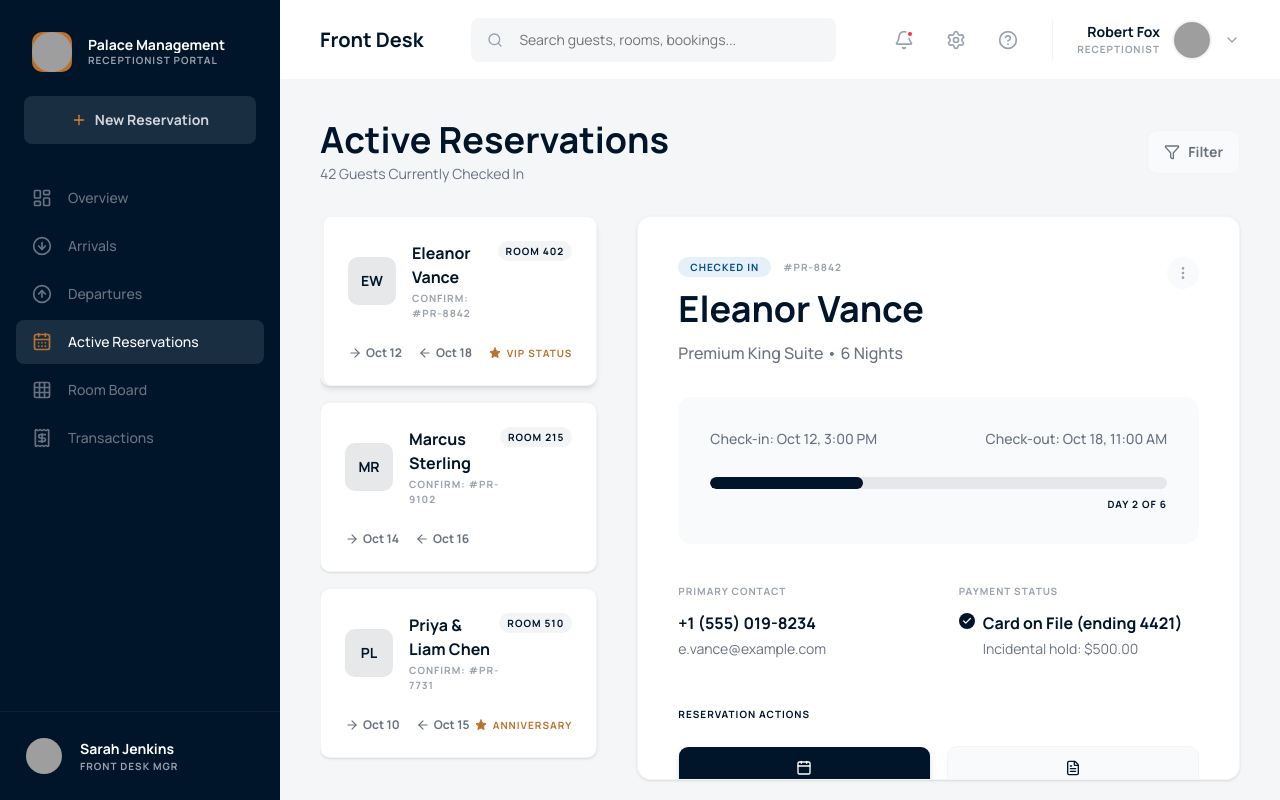
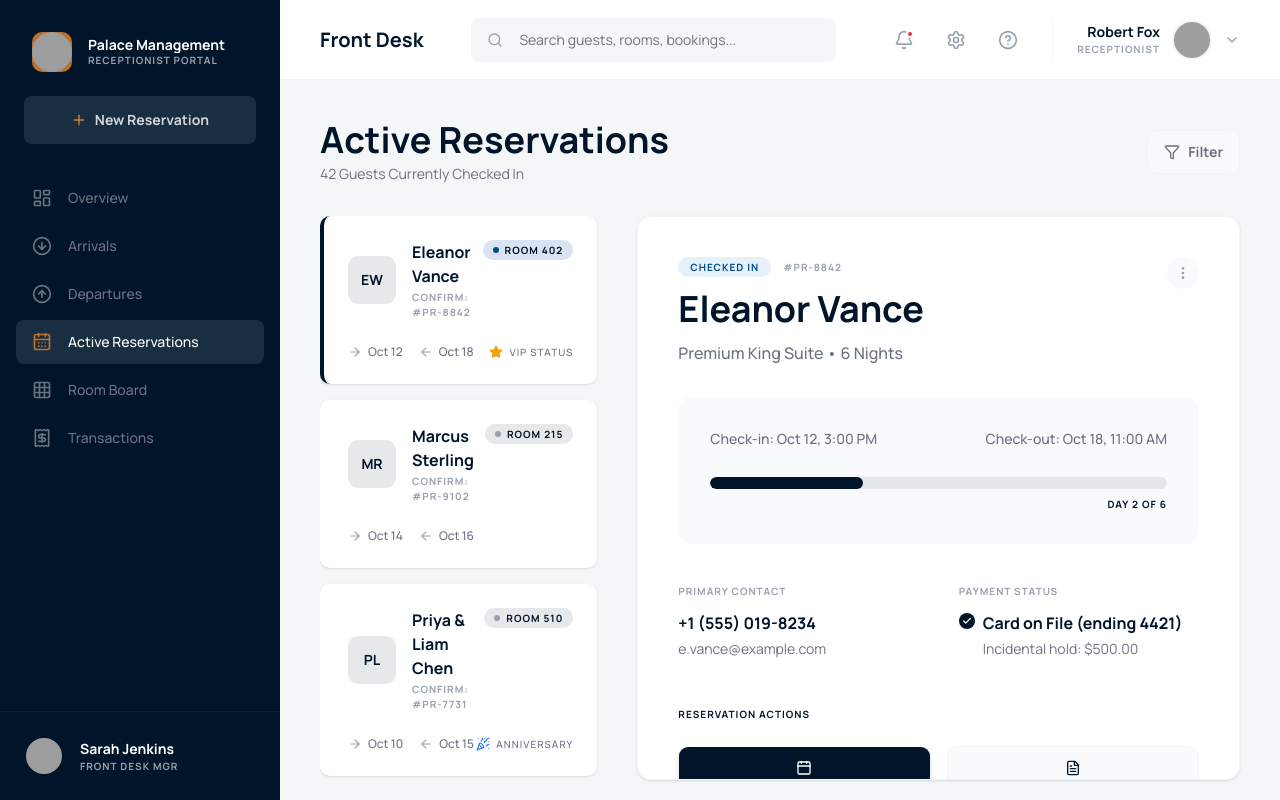
Before and after one commit to NdiRaoul/Jagamn-hotel-mgt, a Next.js app: page /reception/reservations in a window 1280 px wide. Built offline with nearby package versions, Linux system fonts and the light colour scheme; grey boxes are pictures that could not be loaded.

Commit message:
Added receptionist portal screens

```diff
--- a/src/app/(staff)/reception/check-in/[id]/page.tsx
+++ b/src/app/(staff)/reception/check-in/[id]/page.tsx
@@ -33,6 +33,14 @@ import {
   DialogTrigger,
   DialogFooter,
 } from "@/components/ui/dialog";
+import {
+  Sheet,
+  SheetContent,
+  SheetHeader,
+  SheetTitle,
+  SheetDescription,
+  SheetTrigger,
+} from "@/components/ui/sheet";
 import { cn } from "@/lib/utils";
 import { getArrivalById } from "@/lib/mock-data";
 import { notFound } from "next/navigation";
@@ -73,12 +81,93 @@ export default function CheckInPage(props: { params: Promise<{ id: string }> })
         </div>
 
         <div className="flex items-center gap-4">
+          <Sheet>
+            <SheetTrigger asChild>
               <Button
                 variant="outline"
                 className="h-12 px-8 bg-[#E6E8EA] border-gray-200 text-[#00152A] font-bold hover:bg-gray-50"
               >
                 Edit Booking
               </Button>
+            </SheetTrigger>
+            <SheetContent className="w-[400px] sm:w-[540px] bg-[#F4F6F8] overflow-y-auto">
+              <SheetHeader className="mb-8">
+                <SheetTitle className="manrope-bold text-3xl text-[#00152A]">Edit Booking</SheetTitle>
+                <SheetDescription className="text-gray-500">
+                  Update reservation details for {guestData.guest}.
+                </SheetDescription>
+              </SheetHeader>
+
+              <div className="space-y-8">
+                {/* Guest Details */}
+                <div className="bg-white rounded-lg p-6 shadow-sm border border-gray-100 space-y-6">
+                  <h3 className="text-[10px] font-bold text-[#00152A] uppercase tracking-widest border-b border-gray-50 pb-2">Guest Details</h3>
+                  <div className="space-y-4">
+                    <div className="space-y-2">
+                      <Label className="text-[10px] font-bold text-gray-400 uppercase tracking-widest">Full Name</Label>
+                      <Input defaultValue={guestData.guest} className="h-12 bg-[#E6E8EA] border-[#6B7280] text-[#00152A] font-medium" />
+                    </div>
+                    <div className="space-y-2">
+                      <Label className="text-[10px] font-bold text-gray-400 uppercase tracking-widest">Email Address</Label>
+                      <Input defaultValue={`${guestData.id}@example.com`} className="h-12 bg-[#E6E8EA] border-[#6B7280] text-[#00152A] font-medium" />
+                    </div>
+                    <div className="space-y-2">
+                      <Label className="text-[10px] font-bold text-gray-400 uppercase tracking-widest">Phone Number</Label>
+                      <Input defaultValue="+1 (555) 000-0000" className="h-12 bg-[#E6E8EA] border-[#6B7280] text-[#00152A] font-medium" />
+                    </div>
+                  </div>
+                </div>
+
+                {/* Stay Details */}
+                <div className="bg-white rounded-lg p-6 shadow-sm border border-gray-100 space-y-6">
+                  <h3 className="text-[10px] font-bold text-[#00152A] uppercase tracking-widest border-b border-gray-50 pb-2">Stay Details</h3>
+                  <div className="grid grid-cols-2 gap-4">
+                    <div className="space-y-2">
+                      <Label className="text-[10px] font-bold text-gray-400 uppercase tracking-widest">Check-In</Label>
+                      <Input type="date" defaultValue="2023-10-24" className="h-12 bg-[#E6E8EA] border-[#6B7280] text-[#00152A] font-medium" />
+                    </div>
+                    <div className="space-y-2">
+                      <Label className="text-[10px] font-bold text-gray-400 uppercase tracking-widest">Check-Out</Label>
+                      <Input type="date" defaultValue="2023-10-28" className="h-12 bg-[#E6E8EA] border-[#6B7280] text-[#00152A] font-medium" />
+                    </div>
+                    <div className="space-y-2 col-span-2">
+                      <Label className="text-[10px] font-bold text-gray-400 uppercase tracking-widest">Room Type</Label>
+                      <Select defaultValue={guestData.room}>
+                        <SelectTrigger className="h-12 bg-[#E6E8EA] border-[#6B7280] text-[#00152A] font-medium">
+                          <SelectValue />
+                        </SelectTrigger>
+                        <SelectContent>
+                          <SelectItem value="Maharaja Suite">Maharaja Suite</SelectItem>
+                          <SelectItem value="Standard King">Standard King</SelectItem>
+                          <SelectItem value="Deluxe King">Deluxe King</SelectItem>
+                          <SelectItem value="Ocean View Suite">Ocean View Suite</SelectItem>
+                          <SelectItem value="Penthouse">Penthouse</SelectItem>
+                        </SelectContent>
+                      </Select>
+                    </div>
+                    <div className="space-y-2 col-span-2">
+                      <Label className="text-[10px] font-bold text-gray-400 uppercase tracking-widest">Guests</Label>
+                      <Select defaultValue="2">
+                        <SelectTrigger className="h-12 bg-[#E6E8EA] border-[#6B7280] text-[#00152A] font-medium">
+                          <SelectValue />
+                        </SelectTrigger>
+                        <SelectContent>
+                          <SelectItem value="1">1 Adult</SelectItem>
+                          <SelectItem value="2">2 Adults</SelectItem>
+                          <SelectItem value="3">3 Adults</SelectItem>
+                          <SelectItem value="4">4 Adults</SelectItem>
+                        </SelectContent>
+                      </Select>
+                    </div>
+                  </div>
+                </div>
+
+                <Button className="w-full h-14 bg-[#BA722E] hover:bg-[#A36328] text-white font-bold shadow-lg text-lg rounded-xl">
+                  Save Changes
+                </Button>
+              </div>
+            </SheetContent>
+          </Sheet>
           <Link href="/reception/check-in/success">
             <Button className="h-12 px-8 bg-[#BA722E] hover:bg-[#A36328] text-white font-bold shadow-lg shadow-[#BA722E]/20">
               Confirm Check-In
--- a/src/app/(staff)/reception/reservations/page.tsx
+++ b/src/app/(staff)/reception/reservations/page.tsx
@@ -9,7 +9,8 @@ import {
   User,
   CreditCard,
   XCircle,
-  FileText
+  FileText,
+  PartyPopper
 } from "lucide-react";
 import { Badge } from "@/components/ui/badge";
 import { Button } from "@/components/ui/button";
@@ -35,17 +36,16 @@ export default function ActiveReservationsPage() {
       </div>
 
       <div className="flex-1 grid grid-cols-1 lg:grid-cols-3 gap-8 min-h-0">
-        {/* ── Left Column: Reservation List ──────────────── */}
         <div className="lg:col-span-1 overflow-y-auto pr-2 space-y-4 pb-10">
           {ACTIVE_RESERVATIONS_DATA.map((res) => (
             <div
               key={res.id}
               onClick={() => setSelectedId(res.id)}
               className={cn(
-                "bg-white rounded-lg p-6 cursor-pointer border-l-4 transition-all relative",
+                "bg-white rounded-lg p-6 cursor-pointer border-l-4 transition-all relative shadow-sm",
                 selectedId === res.id
-                  ? "border-l-[#00152A] shadow-md border-y border-r border-gray-100"
-                  : "border-l-transparent border border-gray-100 hover:border-gray-200 shadow-sm"
+                  ? "border-l-[#00152A]"
+                  : "border-l-transparent hover:border-gray-200"
               )}
             >
               <div className="flex justify-between items-start mb-6">
@@ -54,31 +54,43 @@ export default function ActiveReservationsPage() {
                     {res.initials}
                   </div>
                   <div className="space-y-0.5">
-                    <h3 className="text-[#00152A] font-bold">{res.guest}</h3>
+                    <h3 className="text-[#00152A] font-bold text-base">{res.guest}</h3>
                     <p className="text-[10px] text-gray-400 font-bold uppercase tracking-widest">
                       CONFIRM: #{res.confirmation}
                     </p>
                   </div>
                 </div>
-                <Badge className="bg-gray-100 text-[#00152A] border-0 text-[10px] font-bold uppercase tracking-widest px-2 py-0.5 whitespace-nowrap">
-                  ROOM {res.room}
+                <Badge
+                  className={cn(
+                    "text-[#00152A] border-0 text-[10px] font-bold uppercase tracking-widest px-2.5 py-1 whitespace-nowrap flex items-center gap-1.5 transition-colors",
+                    selectedId === res.id ? "bg-[#DAE3F2] hover:bg-[#DAE3F2]" : "bg-[#E6E8EA] hover:bg-[#E6E8EA]"
+                  )}
+                >
+                  <span className={cn(
+                    "w-1.5 h-1.5 rounded-full",
+                    selectedId === res.id ? "bg-[#004E8A]" : "bg-gray-400"
+                  )}></span> ROOM {res.room}
                 </Badge>
               </div>
 
               <div className="flex items-center justify-between">
-                <div className="flex items-center gap-4 text-xs font-bold text-gray-500">
-                  <div className="flex items-center gap-1">
-                    <ArrowRightIcon className="w-3.5 h-3.5" />
+                <div className="flex items-center gap-4 text-xs font-medium text-gray-500">
+                  <div className="flex items-center gap-1.5">
+                    <ArrowRightIcon className="w-3.5 h-3.5 text-gray-400" />
                     {res.checkIn}
                   </div>
-                  <div className="flex items-center gap-1">
-                    <ArrowLeftIcon className="w-3.5 h-3.5" />
+                  <div className="flex items-center gap-1.5">
+                    <ArrowLeftIcon className="w-3.5 h-3.5 text-gray-400" />
                     {res.checkOut}
                   </div>
                 </div>
                 {res.badge && (
-                  <div className="flex items-center gap-1.5 text-[10px] font-bold text-[#BA722E] uppercase tracking-widest">
-                    <StarIcon className="w-3 h-3 fill-current" />
+                  <div className="flex items-center gap-1.5 text-[10px] font-medium text-gray-500 uppercase tracking-widest">
+                    {res.badge === "VIP Status" ? (
+                      <StarIcon className="w-3.5 h-3.5 text-[#F59E0B] fill-[#F59E0B]" />
+                    ) : (
+                      <PartyPopper className="w-3.5 h-3.5 text-blue-500" />
+                    )}
                     {res.badge}
                   </div>
                 )}
```
Lines whose indentation alone changed are shown as unchanged.
